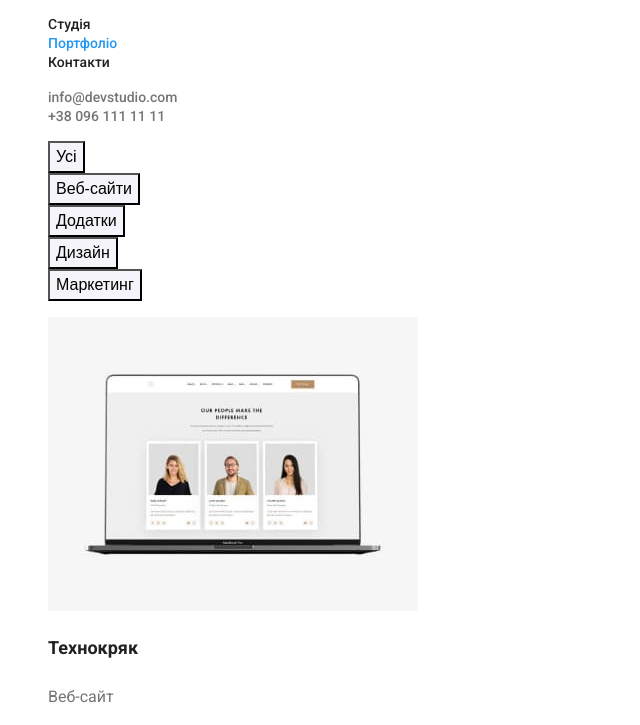
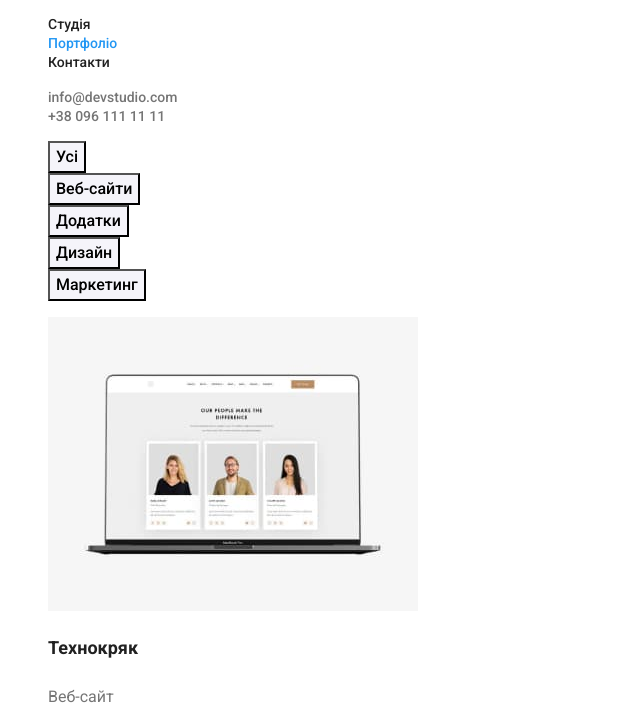
Before and after one commit to SlavaKorGo/-goit-marcup-hw02, a plain HTML site: page portfolio.html in a window 1280 px wide. Shown: the part 41-766 px from the top of the page, without its empty margins (0-640 px from the left). Drawn offline with Linux system fonts and the light colour scheme.

Commit message:
Update styles.css

```diff
--- a/css/styles.css
+++ b/css/styles.css
@@ -166,6 +166,8 @@ a {
   color: var(--accent-color);
 }
 .button-portfolio {
+  font-family: "Roboto", sans-serif;
+  font-family: inherit;
   font-weight: 500;
   font-size: 16px;
   line-height: 1.63;
```
